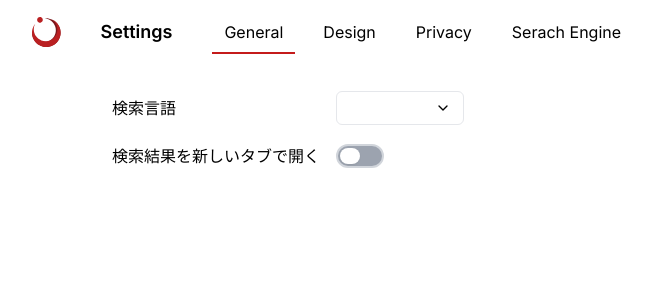
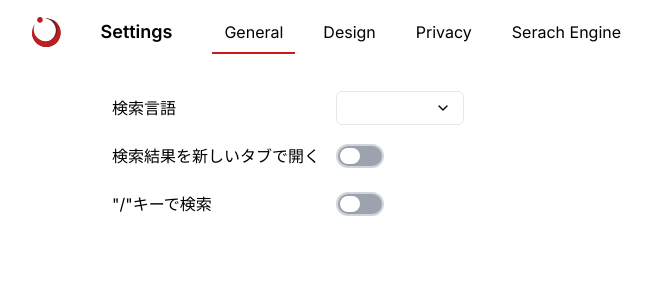
Before and after one commit to Ablaze-MIRAI/FreaSearch-www, a Next.js app: page /settings/general in a window 1280 px wide. Shown: the top 300 px of the page, without its empty margins (160-812 px from the left). Built offline with nearby package versions, Linux system fonts and the light colour scheme.

Commit message:
add shortcut setting

```diff
--- a/app/settings/general/page.tsx
+++ b/app/settings/general/page.tsx
@@ -27,6 +27,12 @@ const GeneralSettingsPage: NextPage = () => {
           onCheckedChange={(newTab: boolean) => settings.setNewTab(newTab)}
         />
       </SettingItem>
+      <SettingItem label={'"/"キーで検索'}>
+        <Switch
+          checked={settings.shortcut}
+          onCheckedChange={(shortcut: boolean) => settings.setShortcut(shortcut)}
+        />
+      </SettingItem>
     </div>
   );
 };
--- a/hooks/useSettings.tsx
+++ b/hooks/useSettings.tsx
@@ -9,6 +9,7 @@ const SettingsContext = createContext<Settings>(undefined!);
 export interface SettingsType {
   language?: 'ja' | 'en';
   newTab?: boolean;
+  shortcut?: boolean;
 }
 
 interface ISettings extends SettingsType {
@@ -17,6 +18,7 @@ interface ISettings extends SettingsType {
 
   setLanguage: (language: 'ja' | 'en') => void;
   setNewTab: (newTab: boolean) => void;
+  setShortcut: (newTab: boolean) => void;
 }
 
 class Settings implements ISettings {
@@ -24,6 +26,7 @@ class Settings implements ISettings {
 
   language: 'ja' | 'en' = 'ja';
   newTab: boolean = false;
+  shortcut: boolean = false;
 
   setCookies: (name: 'settings', value: any, options?: CookieSetOptions) => void;
 
@@ -48,6 +51,10 @@ class Settings implements ISettings {
 
   setNewTab(newTab: boolean) {
     this.saveSettings('newTab', newTab);
+  }
+
+  setShortcut(shortcut: boolean) {
+    this.saveSettings('shortcut', shortcut);
   }
 }
 
```
